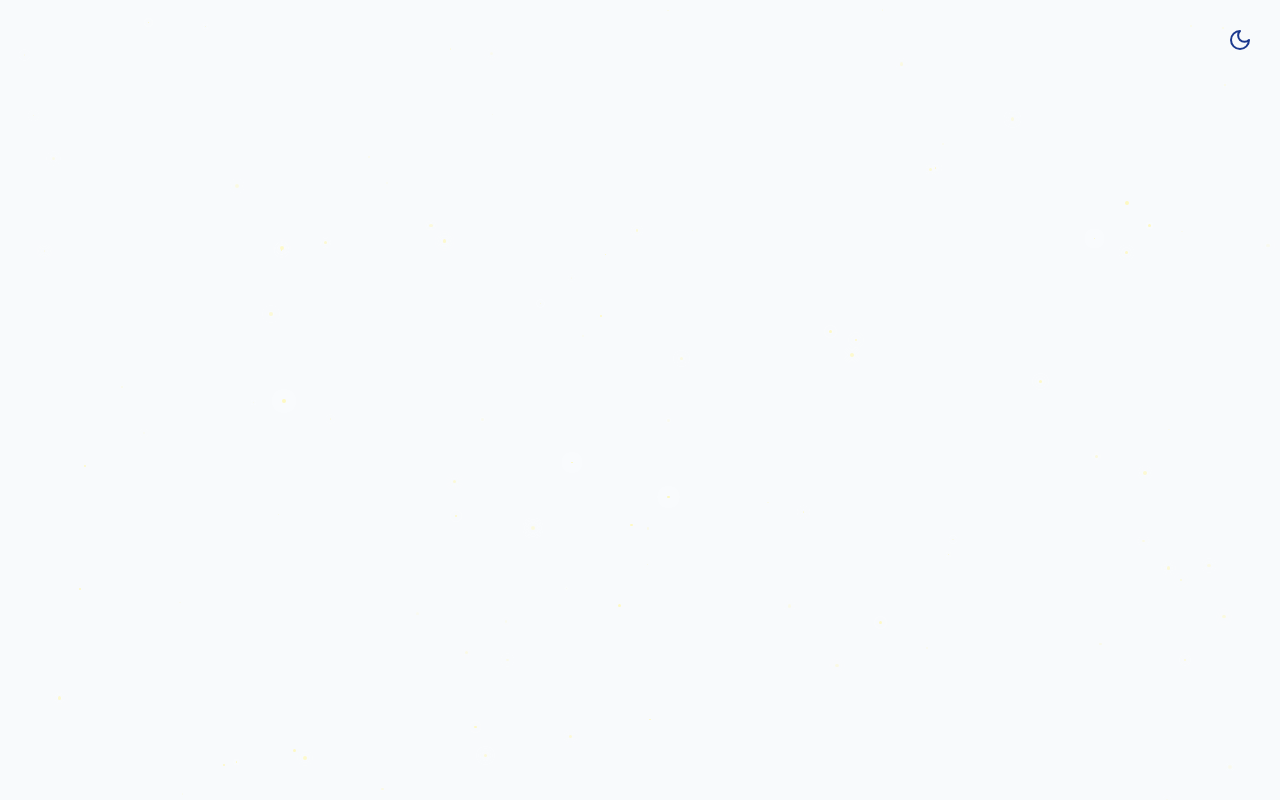
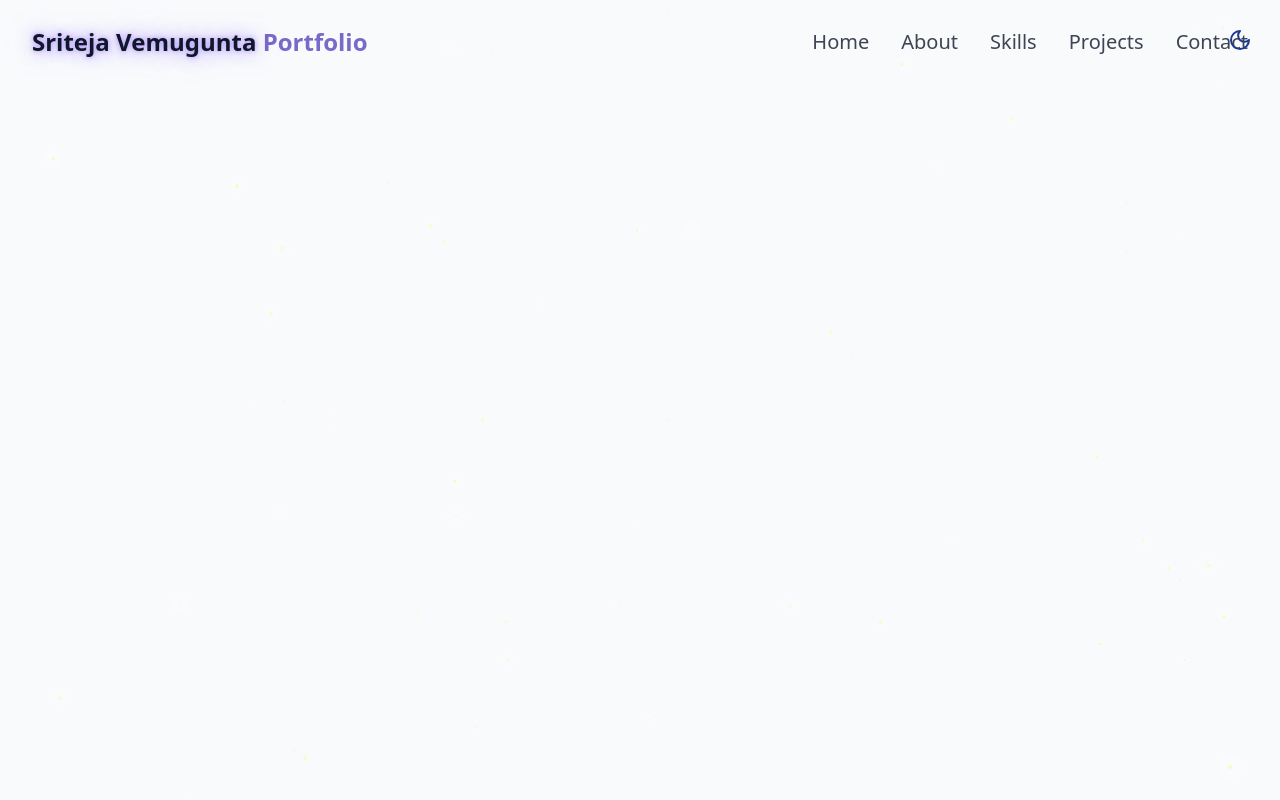
Before and after one commit to SRITEJAVEMUGUNTA/new_personal_website, a React (Vite) app: page / in a window 1280 px wide. Built offline with nearby package versions, Linux system fonts and the light colour scheme.

Commit message:
Created a navbar and changed the styling of text to glow more

```diff
--- /dev/null
+++ b/src/components/Navbar.jsx
@@ -0,0 +1,60 @@
+import { cn } from "../lib/utils";
+import { useEffect, useState } from "react";
+
+const navItems = [
+  { name: "Home", href: "#hero" },
+  { name: "About", href: "#about" },
+  { name: "Skills", href: "#skills" },
+  { name: "Projects", href: "#projects" },
+  { name: "Contact", href: "#contact" },
+];
+
+export const Navbar = () => {
+  const [isScrolled, setIsScrolled] = useState(false);
+
+  useEffect(() => {
+    const handleScroll = () => {
+      setIsScrolled(window.screenY > 10);
+    };
+
+    window.addEventListener("scroll", handleScroll);
+    return () => window.removeEventListener("scroll", handleScroll);
+  }, []);
+  return (
+    <nav
+      className={cn(
+        "fixed w-full z-40 transition-all duration-300",
+        isScrolled
+          ? "py-3 bg-background/80 backdrop-blur-md shadow-xs"
+          : "py-6.5"
+      )}
+    >
+      <div className="container flex items-center justify-between">
+        <a
+          className="text-xl font-bold text-primary flex items-center"
+          href="#hero"
+        >
+          <span className="relative z-10 text-2xl">
+            <span className="text-glow text-foreground">
+              {" "}
+              Sriteja Vemugunta{" "}
+            </span>{" "}
+            Portfolio
+          </span>
+        </a>
+
+        <div className="hidden md:flex space-x-8">
+          {navItems.map((item, key) => (
+            <a
+              key={key}
+              href={item.href}
+              className="text-foreground/80 hover:text-primary transition-colors duration-300 text-xl"
+            >
+              {item.name}
+            </a>
+          ))}
+        </div>
+      </div>
+    </nav>
+  );
+};
--- a/src/index.css
+++ b/src/index.css
@@ -110,7 +110,8 @@
 
 @utility text-glow {
   @apply relative;
-  text-shadow: 0 0 10px rgba(167, 139, 250, 0.5);
+  text-shadow: 0 0 5px rgba(167, 139, 250, 0.9),
+    0 0 15px rgba(167, 139, 250, 0.6), 0 0 30px rgba(167, 139, 250, 0.4);
 }
 
 @utility card-hover {
--- a/src/pages/Home.jsx
+++ b/src/pages/Home.jsx
@@ -1,12 +1,14 @@
 import React from "react";
 import { ThemeToggle } from "../components/ThemeToggle";
 import { StarBackground } from "../components/StarBackground";
+import { Navbar } from "../components/Navbar";
 
 const Home = () => {
   return (
     <div className="min-h-screen bg-background text-foreground overflow-x-hidden">
       <ThemeToggle />
       <StarBackground />
+      <Navbar />
     </div>
   );
 };
```
